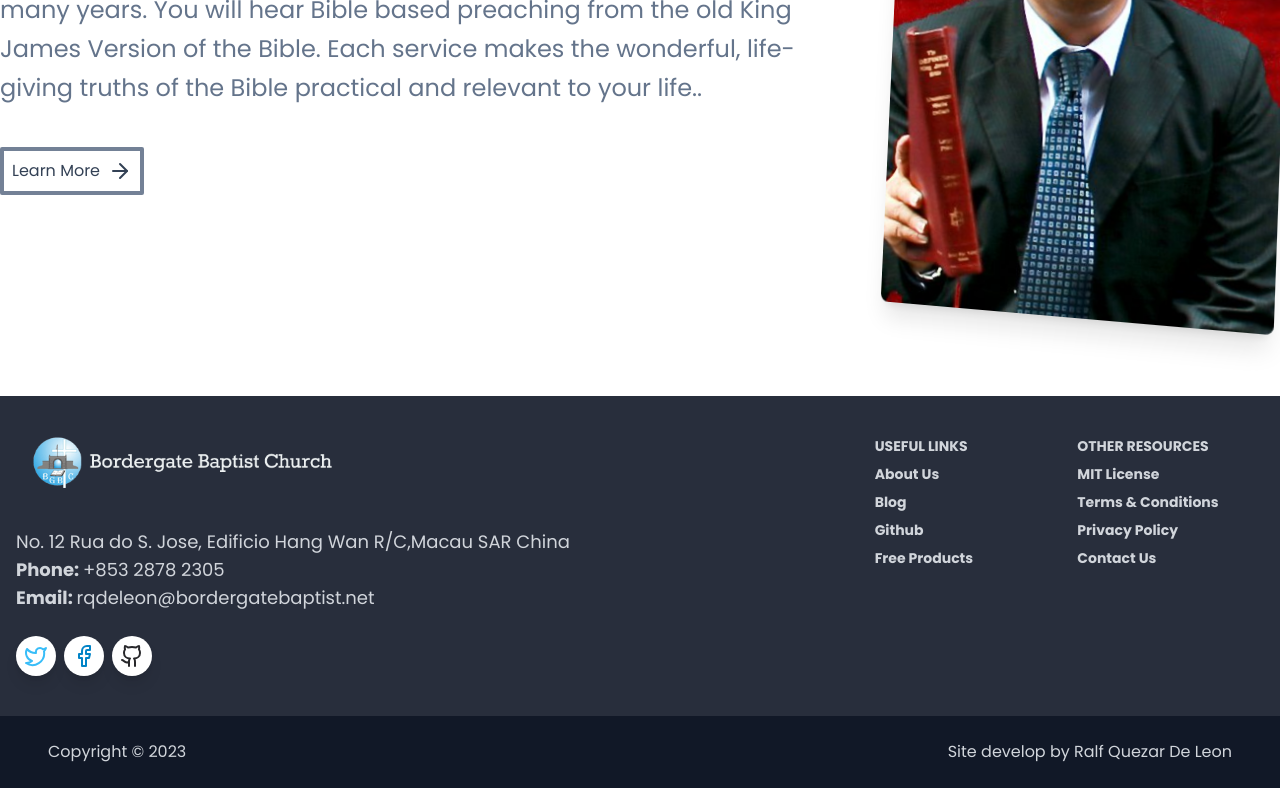
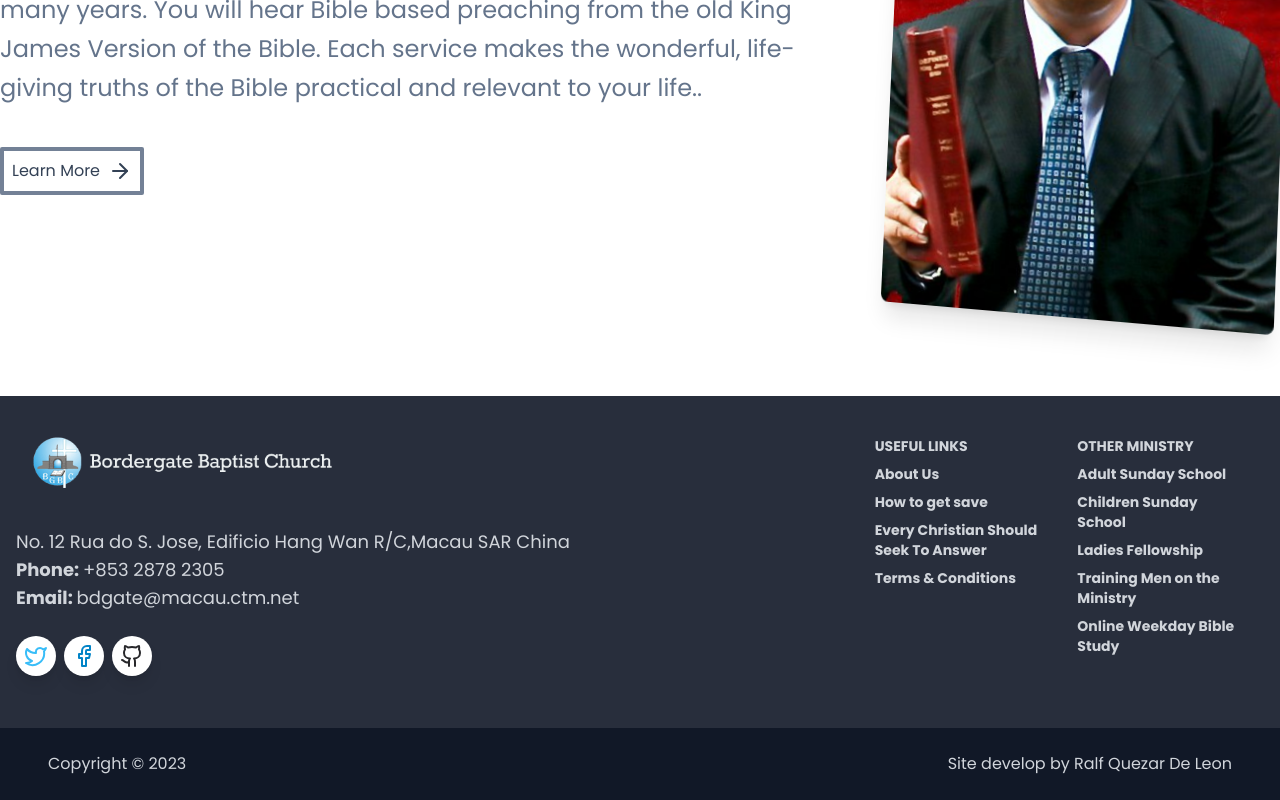
Before and after one commit to rqdewise/bgbc_repo, a Next.js app: page / in a window 1280 px wide. Shown: the part 3356-4156 px from the top of the page. Built offline with nearby package versions, Linux system fonts and the light colour scheme.

Commit message:
footer credential added

```diff
--- a/components/Footer.tsx
+++ b/components/Footer.tsx
@@ -24,7 +24,7 @@ export default function Footer() {
                         <strong>Phone: </strong>+853 2878 2305
                     </p>
                     <p>
-                        <strong>Email: </strong>rqdeleon@bordergatebaptist.net
+                        <strong>Email: </strong>bdgate@macau.ctm.net
                     </p>
                 </h5>
               <div className="mt-6 lg:mb-0 mb-6">
@@ -58,7 +58,7 @@ export default function Footer() {
                     <li>
                       <a
                         className="text-blueGray-600 hover:text-blueGray-800 font-semibold block pb-2 text-sm"
-                        href="https://www.creative-tim.com/presentation?ref=nr-footer"
+                        href="/"
                       >
                         About Us
                       </a>
@@ -66,17 +66,9 @@ export default function Footer() {
                     <li>
                       <a
                         className="text-blueGray-600 hover:text-blueGray-800 font-semibold block pb-2 text-sm"
-                        href="https://blog.creative-tim.com?ref=nr-footer"
+                        href="/"
                       >
-                        Blog
-                      </a>
-                    </li>
-                    <li>
-                      <a
-                        className="text-blueGray-600 hover:text-blueGray-800 font-semibold block pb-2 text-sm"
-                        href="https://www.github.com/creativetimofficial?ref=nr-footer"
-                      >
-                        Github
+                        How to get save
                       </a>
                     </li>
                     <li>
@@ -84,46 +76,62 @@ export default function Footer() {
                         className="text-blueGray-600 hover:text-blueGray-800 font-semibold block pb-2 text-sm"
                         href="https://www.creative-tim.com/bootstrap-themes/free?ref=nr-footer"
                       >
-                        Free Products
+                        Every Christian Should Seek To Answer
+                      </a>
+                    </li>
+                    <li>
+                      <a
+                        className="text-blueGray-600 hover:text-blueGray-800 font-semibold block pb-2 text-sm"
+                        href="/"
+                      >
+                        Terms & Conditions
                       </a>
                     </li>
                   </ul>
                 </div>
                 <div className="w-full lg:w-4/12 px-4">
                   <span className="block uppercase text-blueGray-500 text-sm font-semibold mb-2">
-                    Other Resources
+                    Other Ministry
                   </span>
                   <ul className="list-unstyled">
                     <li>
                       <a
                         className="text-blueGray-600 hover:text-blueGray-800 font-semibold block pb-2 text-sm"
-                        href="https://github.com/creativetimofficial/notus-react/blob/main/LICENSE.md?ref=nr-footer"
+                        href="/"
                       >
-                        MIT License
+                        Adult Sunday School
                       </a>
                     </li>
                     <li>
                       <a
                         className="text-blueGray-600 hover:text-blueGray-800 font-semibold block pb-2 text-sm"
-                        href="https://creative-tim.com/terms?ref=nr-footer"
+                        href="/"
                       >
-                        Terms & Conditions
+                        Children Sunday School
                       </a>
                     </li>
                     <li>
                       <a
                         className="text-blueGray-600 hover:text-blueGray-800 font-semibold block pb-2 text-sm"
-                        href="https://creative-tim.com/privacy?ref=nr-footer"
+                        href="/"
                       >
-                        Privacy Policy
+                        Ladies Fellowship
                       </a>
                     </li>
                     <li>
                       <a
                         className="text-blueGray-600 hover:text-blueGray-800 font-semibold block pb-2 text-sm"
-                        href="https://creative-tim.com/contact-us?ref=nr-footer"
+                        href="/"
                       >
-                        Contact Us
+                        Training Men on the Ministry
+                      </a>
+                    </li>
+                    <li>
+                      <a
+                        className="text-blueGray-600 hover:text-blueGray-800 font-semibold block pb-2 text-sm"
+                        href="/"
+                      >
+                        Online Weekday Bible Study
                       </a>
                     </li>
                   </ul>
```
